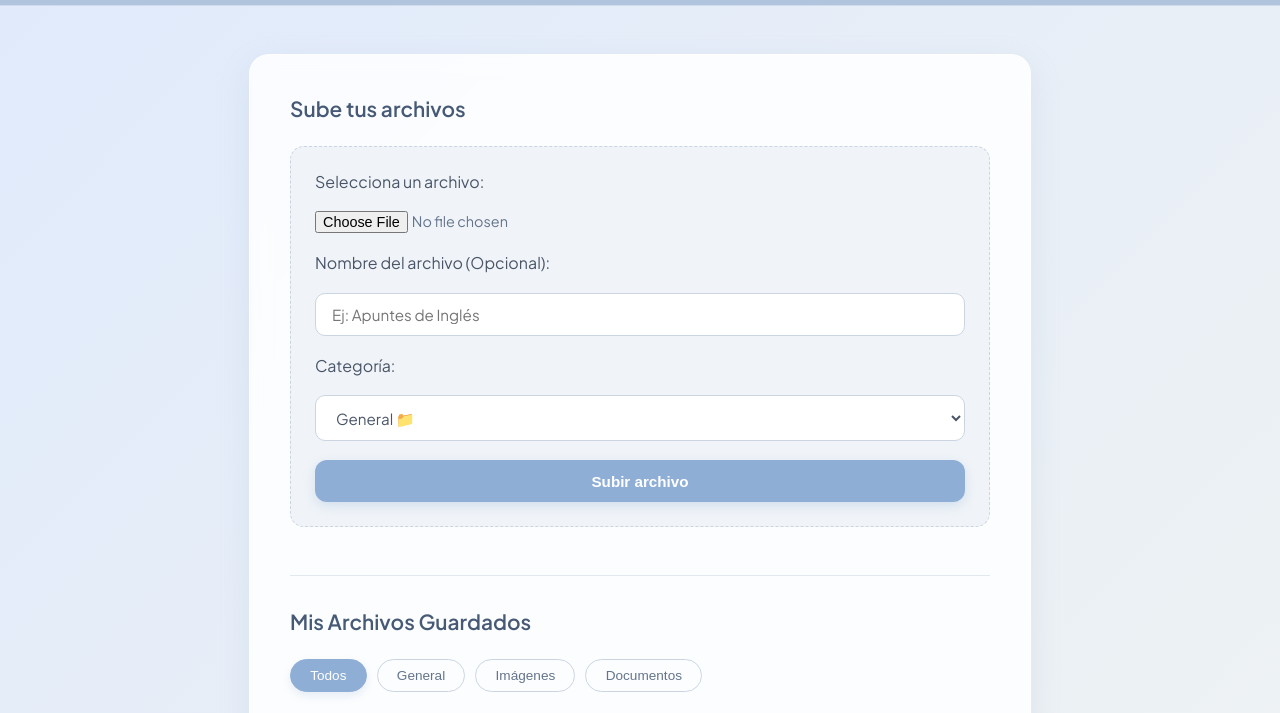
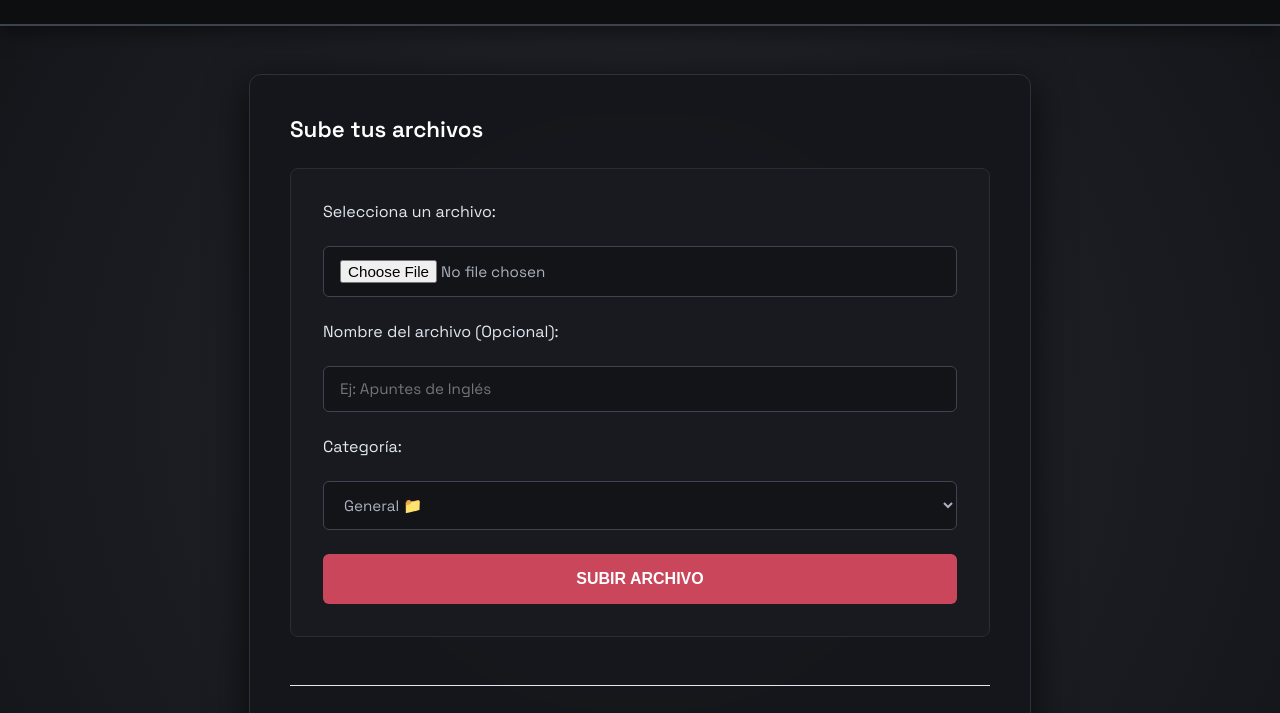
Before and after one commit to Toonix7w7/mi-nube-aesthetic, a website: page index.html in a window 1280 px wide. Shown: the part 96-809 px from the top of the page. Drawn offline with Linux system fonts and the light colour scheme; no server answers.

Commit message:
Refactor estilos.css with new design and layout
Updated styles for body, header, main, and form elements with new font and color scheme.

```diff
--- a/estilos.css
+++ b/estilos.css
@@ -1,32 +1,32 @@
-@import url('https://fonts.googleapis.com/css2?family=Plus+Jakarta+Sans:wght@400;500;600;700&display=swap');
+@import url('https://fonts.googleapis.com/css2?family=Space+Grotesk:wght@400;600;700&display=swap');
 
 body {
-    font-family: 'Plus Jakarta Sans', sans-serif;
+    font-family: 'Space Grotesk', sans-serif;
     margin: 0;
     padding: 0;
-    /* Degradado suave en tonos azul pastel y lavanda */
-    background: linear-gradient(135deg, #e0eafc 0%, #eef2f3 100%);
+    background: radial-gradient(circle, #252830 0%, #131418 100%);
     min-height: 100vh;
-    color: #4a5568;
+    color: #e2e8f0;
     display: flex;
     flex-direction: column;
 }
 
 header {
-    /* Azul pastel profundo pero suave */
-    background-color: #b0c4de;
-    color: #2d3748;
-    padding: 2rem 0;
+    background-color: #0d0e10;
+    color: #ffffff;
+    padding: 2.5rem 0;
     text-align: center;
-    border-bottom: 1px solid rgba(255, 255, 255, 0.4);
+    border-bottom: 2px solid #3d4250;
+    box-shadow: 0 4px 20px rgba(0, 0, 0, 0.5);
 }
 
 header h1 {
     margin: 0;
-    font-size: 1.8rem;
+    font-size: 2rem;
     font-weight: 700;
-    letter-spacing: -0.5px;
-    color: #3b4b61;
+    letter-spacing: -1px;
+    text-transform: uppercase;
+    color: #c9465b; /* Un toque de rojo vino conceptual */
 }
 
 main {
@@ -34,19 +34,16 @@ main {
     width: 90%;
     margin: 3rem auto;
     padding: 2.5rem;
-    /* Efecto contenedor blanco semi-transparente muy limpio */
-    background: rgba(255, 255, 255, 0.85);
-    backdrop-filter: blur(10px);
-    /* Bordes más redondeados y suaves */
-    border-radius: 20px;
-    /* Sombra difuminada de estilo estético */
-    box-shadow: 0 10px 30px rgba(157, 178, 204, 0.2);
-    border: 1px solid rgba(255, 255, 255, 0.6);
+    background: rgba(20, 22, 26, 0.85);
+    backdrop-filter: blur(15px);
+    border-radius: 12px;
+    border: 1px solid #2d3139;
+    box-shadow: 0 10px 40px rgba(0, 0, 0, 0.7);
 }
 
 h2 {
-    font-size: 1.3rem;
-    color: #475a75;
+    font-size: 1.4rem;
+    color: #ffffff;
     margin-top: 0;
     margin-bottom: 1.5rem;
     font-weight: 600;
@@ -54,110 +51,64 @@ h2 {
 
 form {
     display: flex;
-    flex-direction: column; /* Cambiado a columna para que respire mejor en móviles */
-    gap: 1.2rem;
+    flex-direction: column;
+    gap: 1.5rem;
     margin-bottom: 3rem;
-    background: #f0f4f8;
-    padding: 1.5rem;
-    border-radius: 14px;
-    border: 1px dashed #cbd5e1;
+    background: #181a1f;
+    padding: 2rem;
+    border-radius: 8px;
+    border: 1px solid #282c34;
 }
 
-/* Estilo estético para el input de tipo archivo */
-input[type="file"] {
+input[type="file"], input[type="text"], select {
     font-family: inherit;
-    font-size: 0.9rem;
-    color: #64748b;
+    padding: 0.8rem 1rem;
+    border-radius: 6px;
+    border: 1px solid #3e4451;
+    background: #131418;
+    color: #abb2bf;
+    font-size: 0.95rem;
+    outline: none;
+    transition: all 0.3s ease;
+}
+
+input[type="file"]:focus, input[type="text"]:focus, select:focus {
+    border-color: #c9465b;
+    color: #ffffff;
 }
 
 button {
-    /* Botón azul pastel vibrante */
-    background-color: #8faed6;
-    color: white;
+    background-color: #c9465b;
+    color: #ffffff;
     border: none;
-    padding: 0.8rem 1.5rem;
-    border-radius: 12px;
-    font-size: 0.95rem;
-    font-weight: 600;
+    padding: 1rem;
+    border-radius: 6px;
+    font-size: 1rem;
+    font-weight: 700;
+    text-transform: uppercase;
     cursor: pointer;
-    /* Transición suave para el efecto hover */
     transition: all 0.3s ease;
-    box-shadow: 0 4px 12px rgba(143, 174, 214, 0.3);
 }
 
 button:hover {
-    background-color: #7697c4;
-    transform: translateY(-2px); /* Pequeño salto hacia arriba al pasar el mouse */
-    box-shadow: 0 6px 18px rgba(118, 151, 196, 0.4);
-}
-
-button:active {
-    transform: translateY(0);
-}
-
-/* Estilo para la lista de archivos */
-ul {
-    list-style: none;
-    padding: 0;
-    margin: 0;
-}
-
-li {
-    background: #ffffff;
-    padding: 1rem;
-    margin-bottom: 0.8rem;
-    border-radius: 10px;
-    border: 1px solid #e2e8f0;
-    font-size: 0.95rem;
-    display: flex;
-    align-items: center;
-    color: #4a5568;
-    box-shadow: 0 2px 5px rgba(0,0,0,0.02);
-}
-input[type="text"] {
-    font-family: inherit;
-    padding: 0.7rem 1rem;
-    border-radius: 10px;
-    border: 1px solid #cbd5e1;
-    background: #ffffff;
-    color: #4a5568;
-    font-size: 0.95rem;
-    outline: none;
-    transition: border-color 0.3s ease;
-}
-
-input[type="text"]:focus {
-    border-color: #8faed6; /* Se ilumina en azul pastel cuando haces clic */
-    box-shadow: 0 0 0 3px rgba(143, 174, 214, 0.2);
-}
-select {
-    font-family: inherit;
-    padding: 0.7rem 1rem;
-    border-radius: 10px;
-    border: 1px solid #cbd5e1;
-    background: #ffffff;
-    color: #4a5568;
-    font-size: 0.95rem;
-    outline: none;
-    cursor: pointer;
+    background-color: #df576c;
+    transform: translateY(-2px);
+    box-shadow: 0 5px 15px rgba(201, 70, 91, 0.4);
 }
 
 .btn-filtro {
     background-color: transparent;
-    color: #64748b;
-    border: 1px solid #cbd5e1;
-    padding: 0.5rem 1.2rem;
+    color: #abb2bf;
+    border: 1px solid #3e4451;
+    padding: 0.6rem 1.2rem;
     border-radius: 20px;
     font-size: 0.85rem;
-    font-weight: 500;
-    box-shadow: none;
-    transition: all 0.2s ease;
+    font-weight: 600;
+    transition: all 0.3s ease;
 }
 
-
 .btn-filtro.activo, .btn-filtro:hover {
-    background-color: #8faed6;
-    color: white;
-    border-color: #8faed6;
-    box-shadow: 0 4px 10px rgba(143, 174, 214, 0.2);
+    background-color: #ffffff;
+    color: #131418;
+    border-color: #ffffff;
 }
```
